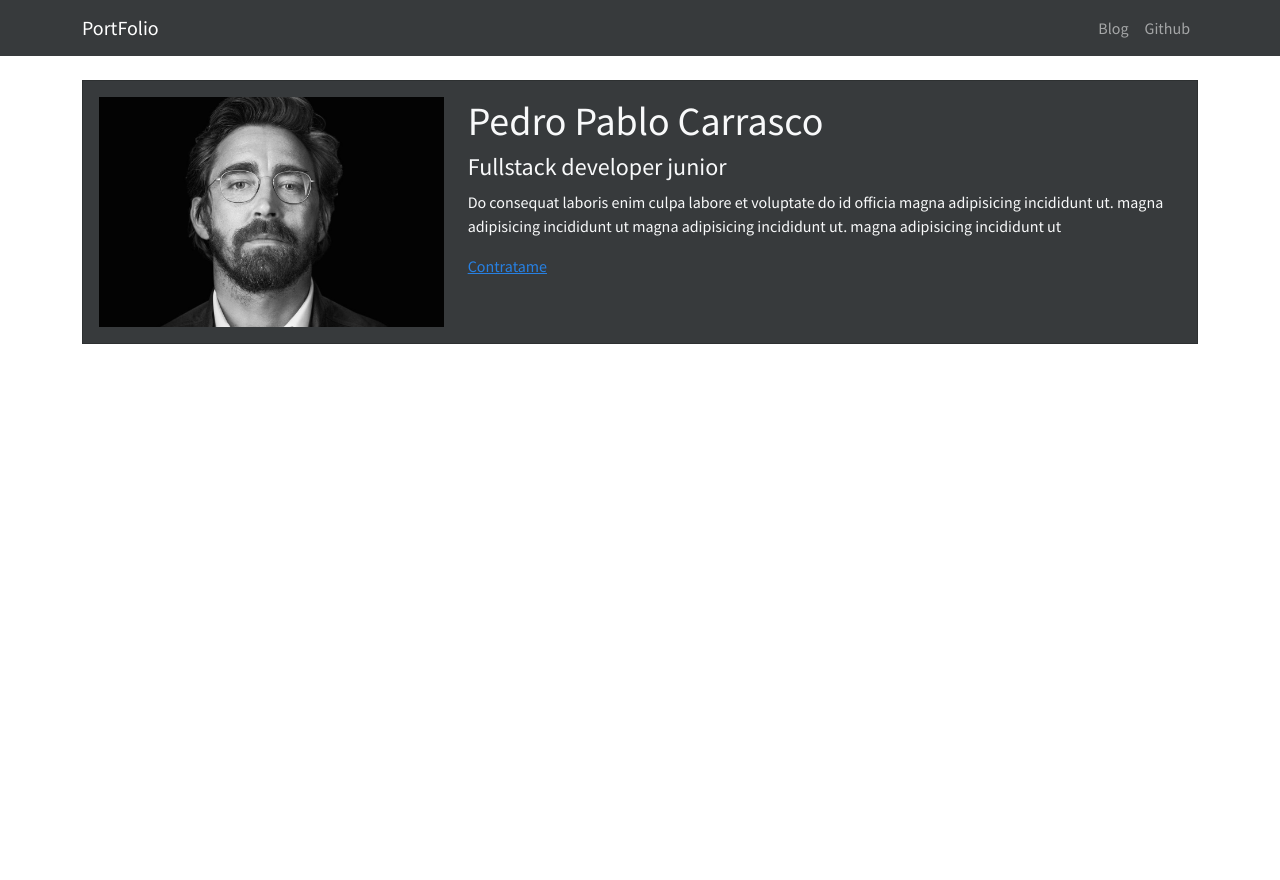
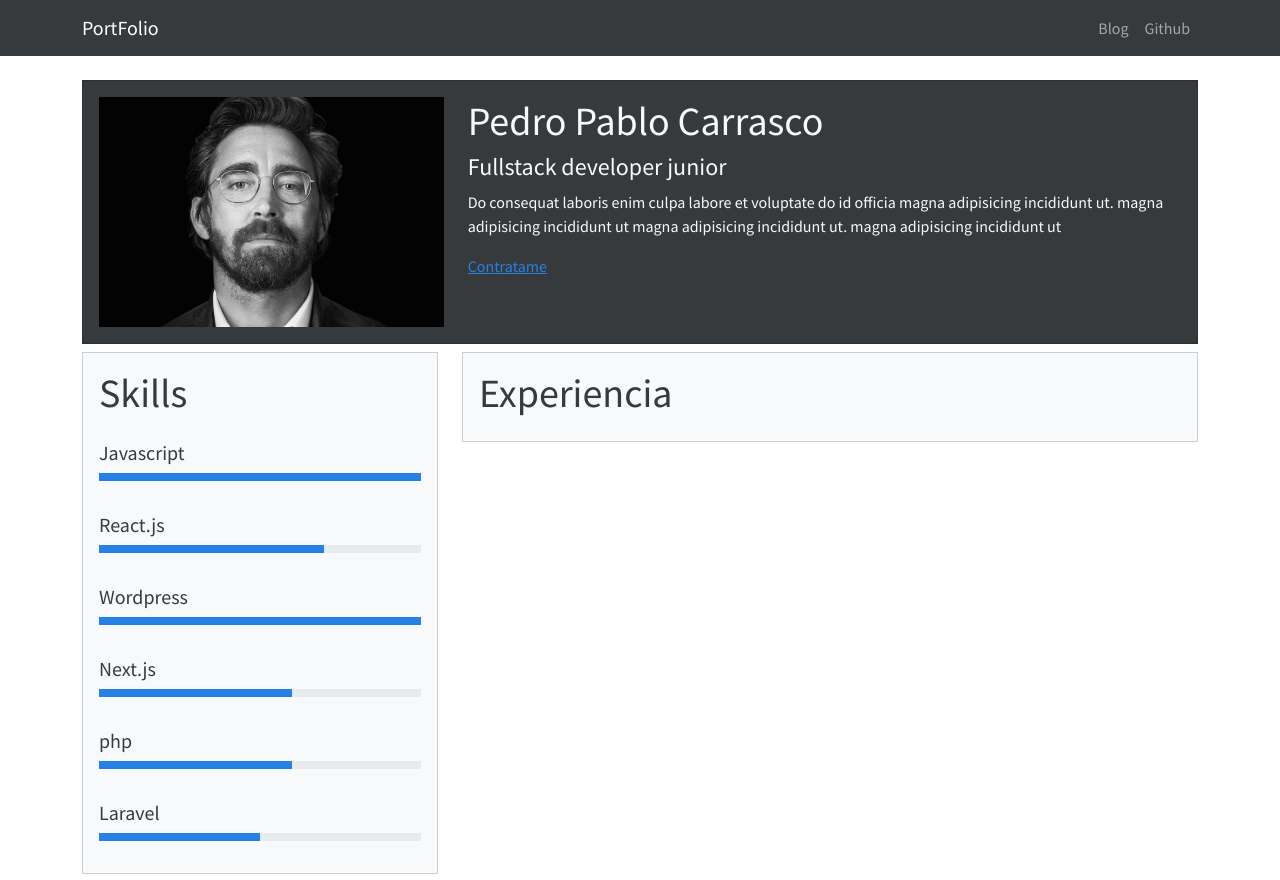
Before and after one commit to PedroPabloCarrasco/Portafolio-NextJs, a Next.js app: page / in a window 1280 px wide. Shown: the top 880 px of the page. Before the commit the page ends 800 px from the top, so only its background shows below. Built offline with nearby package versions, Linux system fonts and the light colour scheme.

Commit message:
Renderizando Skills

```diff
--- a/components/Layout.js
+++ b/components/Layout.js
@@ -4,9 +4,9 @@ import Head from "next/head";
 const Layout = ({ children }) => (
     <>
 
-    <Head>
-        <title>Mi PortFolio</title>
-    </Head>
+
+
+
 
         <Navbar />
         <main className="container py-4">
--- /dev/null
+++ b/profile.js
@@ -0,0 +1,31 @@
+export const Skills = [
+    {
+        skill: 'Javascript',
+        percentage: 100,
+    },
+
+    {
+        skill: 'React.js',
+        percentage: 70,
+    },
+
+    {
+        skill: 'Wordpress',
+        percentage: 100,
+    },
+
+    {
+        skill: 'Next.js ',
+        percentage: 60,
+    },
+
+    {
+        skill: 'php',
+        percentage: 60,
+    },
+
+    {
+        skill: 'Laravel',
+        percentage: 50,
+    }
+]
--- a/src/pages/_document.js
+++ b/src/pages/_document.js
@@ -3,6 +3,8 @@ import { Html, Head, Main, NextScript } from "next/document";
 export default function Document() {
   return (
     <Html lang="en">
+      <title>Mi PortFolio</title>
+      <meta name="description" content="Pedro Pablo Portfolio Website"></meta>
       <Head />
       <body className="antialiased">
         <Main />
--- a/src/pages/index.js
+++ b/src/pages/index.js
@@ -1,4 +1,6 @@
 import Layout from "../../components/Layout";
+import { Skills } from "../../profile";
+console.log(Skills)
 
 const Index = () =>
 (
@@ -10,7 +12,7 @@ const Index = () =>
                 <div className="card card-body bg-secondary text-light">
                     <div className="row">
                         <div className="col-md-4">
-                    <img src="ryan-ray-profile2.jpeg" alt="" className="img-fluid"/>
+                            <img src="ryan-ray-profile2.jpeg" alt="" className="img-fluid" />
                         </div>
                         <div className="col-md-8">
                             <h1>Pedro Pablo Carrasco</h1>
@@ -31,8 +33,39 @@ const Index = () =>
 
             </div>
         </header>
+{/**Second Section */}
+<div className="row py-2">
+  {/* Skills column */}
+  <div className="col-md-4">
+    <div className="card bg-light">
+      <div className="card-body">
+        <h1>Skills</h1>
 
+        {Skills.map(({ skill, percentage }, i) => (
+          <div className="py-3" key={i}>
+            <h5>{skill}</h5>
+            <div className="progress">
+              <div
+                className="progress-bar"
+                style={{ width: `${percentage}%` }}
+              ></div>
+            </div>
+          </div>
+        ))}
+      </div>
+    </div>
+  </div>
 
+  {/* Experiencia column */}
+  <div className="col-md-8">
+    <div className="card bg-light">
+      <div className="card-body">
+        <h1>Experiencia</h1>
+        {/* Aquí puedes agregar tu timeline o descripción de experiencia */}
+      </div>
+    </div>
+  </div>
+</div>
 
             </Layout>
 
```
Lines whose indentation alone changed are shown as unchanged.
